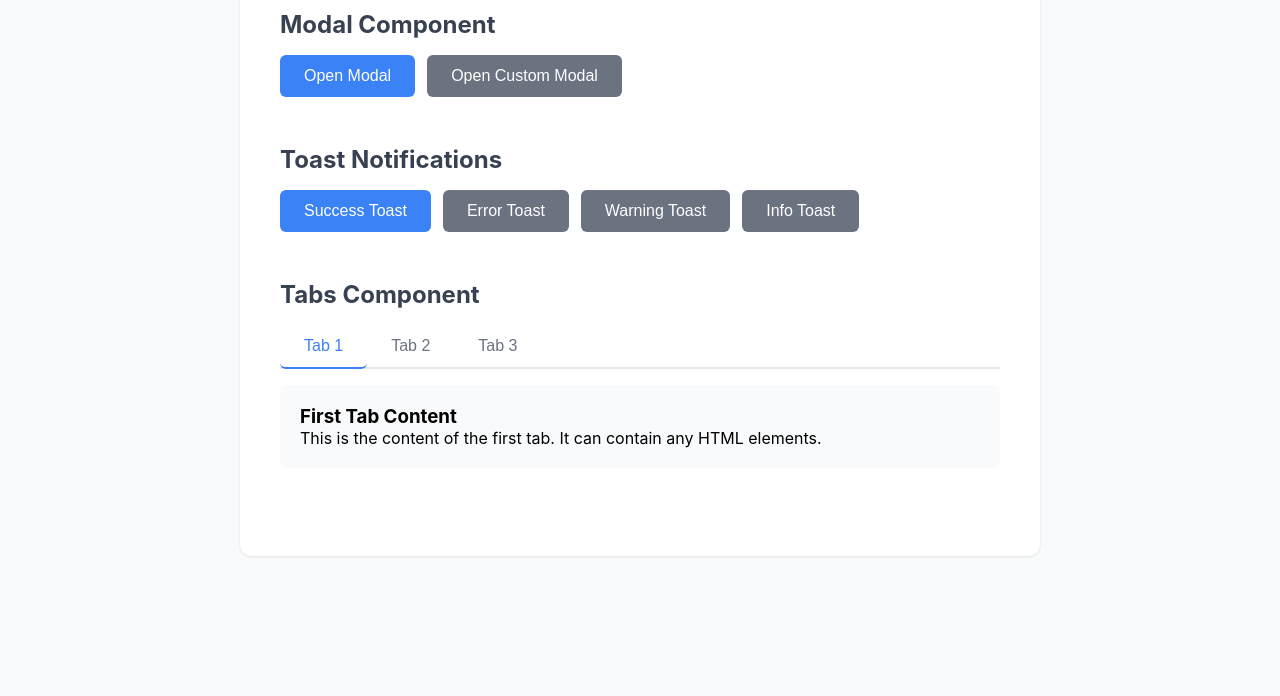
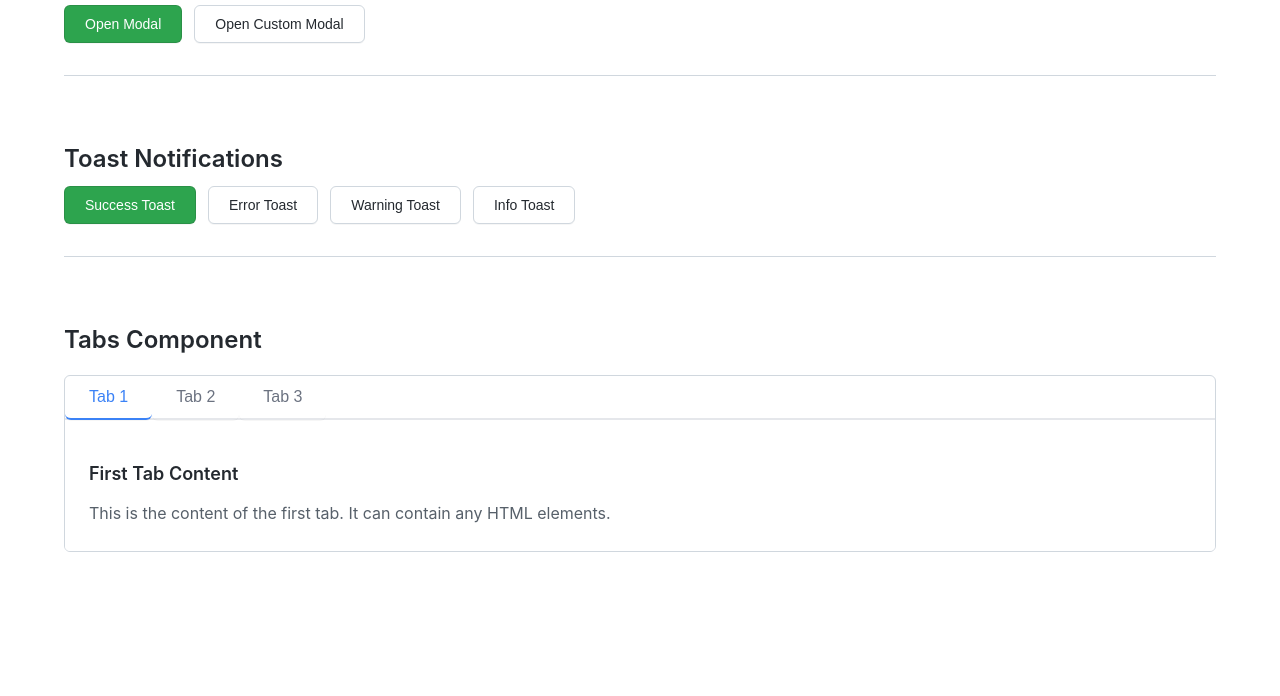
Before and after one commit to UsamaBashir786/vanilla-js-ui-kit, a website: page demo/index.html in a window 1280 px wide. Shown: the part 141-837 px from the top of the page. Before the commit the page ends 800 px from the top, so only its background shows below. Drawn offline with Linux system fonts and the light colour scheme.

Commit message:
Improving design

```diff
--- a/demo/index.html
+++ b/demo/index.html
@@ -4,7 +4,7 @@
   <meta charset="UTF-8">
   <meta name="viewport" content="width=device-width, initial-scale=1.0">
   <title>Vanilla JS UI Kit - Demo</title>
-  <style>
+<style>
     * {
       margin: 0;
       padding: 0;
@@ -12,34 +12,65 @@
     }
 
     body {
-      font-family: -apple-system, BlinkMacSystemFont, 'Segoe UI', Roboto, Oxygen, Ubuntu, Cantarell, sans-serif;
-      padding: 40px;
-      background: #f9fafb;
+      font-family: -apple-system, BlinkMacSystemFont, 'Segoe UI', 'Helvetica Neue', Arial, sans-serif;
+      line-height: 1.6;
+      color: #24292f;
+      background: #ffffff;
+      padding: 0;
+    }
+
+    .header {
+      background: #24292f;
+      color: #ffffff;
+      padding: 24px 0;
+      border-bottom: 1px solid #d0d7de;
+    }
+
+    .header-content {
+      max-width: 1200px;
+      margin: 0 auto;
+      padding: 0 24px;
+    }
+
+    .header h1 {
+      font-size: 28px;
+      font-weight: 600;
+      margin: 0;
+    }
+
+    .header p {
+      margin: 8px 0 0;
+      color: #8b949e;
+      font-size: 16px;
     }
 
     .container {
-      max-width: 800px;
+      max-width: 1200px;
       margin: 0 auto;
-      background: white;
-      padding: 40px;
-      border-radius: 12px;
-      box-shadow: 0 1px 3px rgba(0, 0, 0, 0.1);
-    }
-
-    h1 {
-      color: #111827;
-      margin-bottom: 32px;
-      text-align: center;
+      padding: 48px 24px;
     }
 
     .section {
-      margin-bottom: 48px;
+      margin-bottom: 64px;
+      padding-bottom: 32px;
+      border-bottom: 1px solid #d0d7de;
+    }
+
+    .section:last-child {
+      border-bottom: none;
     }
 
     .section h2 {
-      color: #374151;
-      margin-bottom: 16px;
+      color: #24292f;
+      margin-bottom: 8px;
       font-size: 24px;
+      font-weight: 600;
+    }
+
+    .section p {
+      color: #57606a;
+      margin-bottom: 24px;
+      font-size: 16px;
     }
 
     .button-group {
@@ -49,36 +80,72 @@
     }
 
     button {
-      background: #3b82f6;
-      color: white;
-      border: none;
-      padding: 12px 24px;
+      background: #2da44e;
+      color: #ffffff;
+      border: 1px solid rgba(27, 31, 36, 0.15);
+      padding: 10px 20px;
       border-radius: 6px;
-      font-size: 16px;
+      font-size: 14px;
+      font-weight: 500;
       cursor: pointer;
-      transition: background 0.2s;
+      transition: background 0.2s ease;
+      box-shadow: 0 1px 0 rgba(27, 31, 36, 0.04);
     }
 
     button:hover {
-      background: #2563eb;
+      background: #2c974b;
+    }
+
+    button:active {
+      background: #298e46;
+      box-shadow: inset 0 1px 0 rgba(20, 70, 32, 0.2);
     }
 
     button.secondary {
-      background: #6b7280;
+      background: #ffffff;
+      color: #24292f;
+      border: 1px solid #d0d7de;
     }
 
     button.secondary:hover {
-      background: #4b5563;
+      background: #f6f8fa;
+      border-color: #d0d7de;
+    }
+
+    button.secondary:active {
+      background: #edeff2;
     }
 
     #tabs-container {
       margin-top: 16px;
+      border: 1px solid #d0d7de;
+      border-radius: 6px;
+      overflow: hidden;
     }
 
     .tab-content {
-      padding: 20px;
-      background: #f9fafb;
-      border-radius: 6px;
+      padding: 24px;
+      background: #ffffff;
+    }
+
+    .tab-content h3 {
+      font-size: 18px;
+      font-weight: 600;
+      margin-bottom: 12px;
+      color: #24292f;
+    }
+
+    .tab-content p {
+      color: #57606a;
+      margin: 0;
+    }
+
+    code {
+      background: #f6f8fa;
+      padding: 2px 6px;
+      border-radius: 3px;
+      font-family: ui-monospace, SFMono-Regular, 'SF Mono', Menlo, Consolas, monospace;
+      font-size: 85%;
     }
   </style>
 </head>
```
